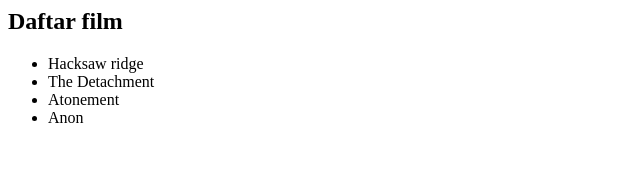
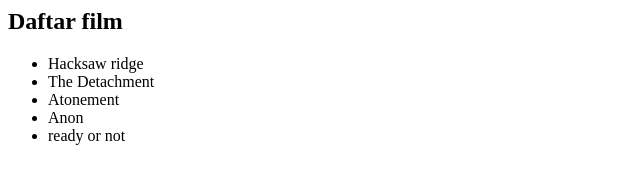
Before and after one commit to fidz-rgb/hafidz-resolusi, a plain HTML site: page index.html in a window 1280 px wide. Shown: the full height of the page, 0-640 px from the left. Drawn offline with Linux system fonts and the light colour scheme.

Commit message:
tambahkan film ready or not

```diff
--- a/index.html
+++ b/index.html
@@ -9,6 +9,7 @@
       <li>The Detachment</li>
       <li>Atonement</li>
       <li>Anon</li>
+      <li>ready or not</li>
     </ul>
   </body>
 </html>
```
